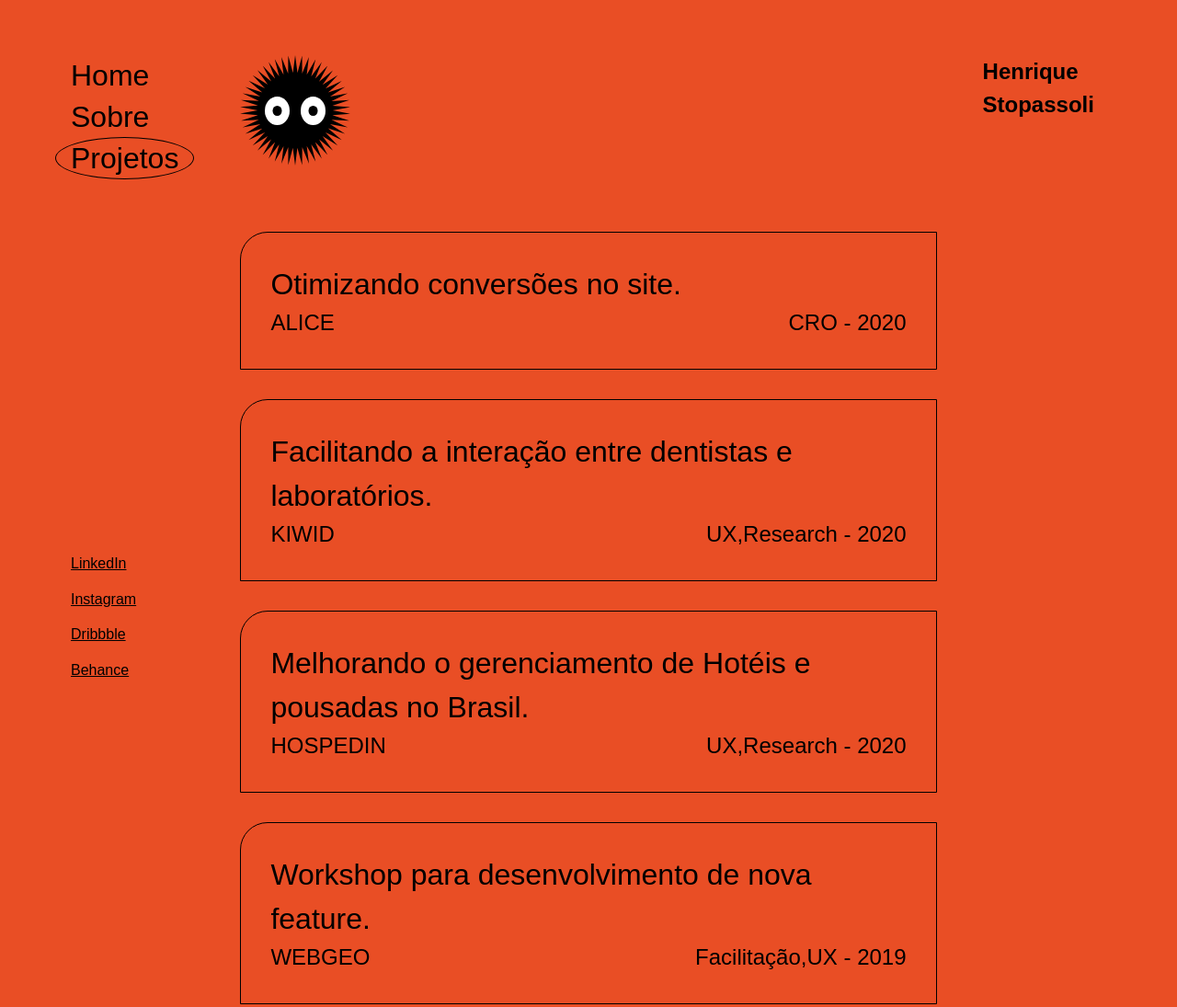
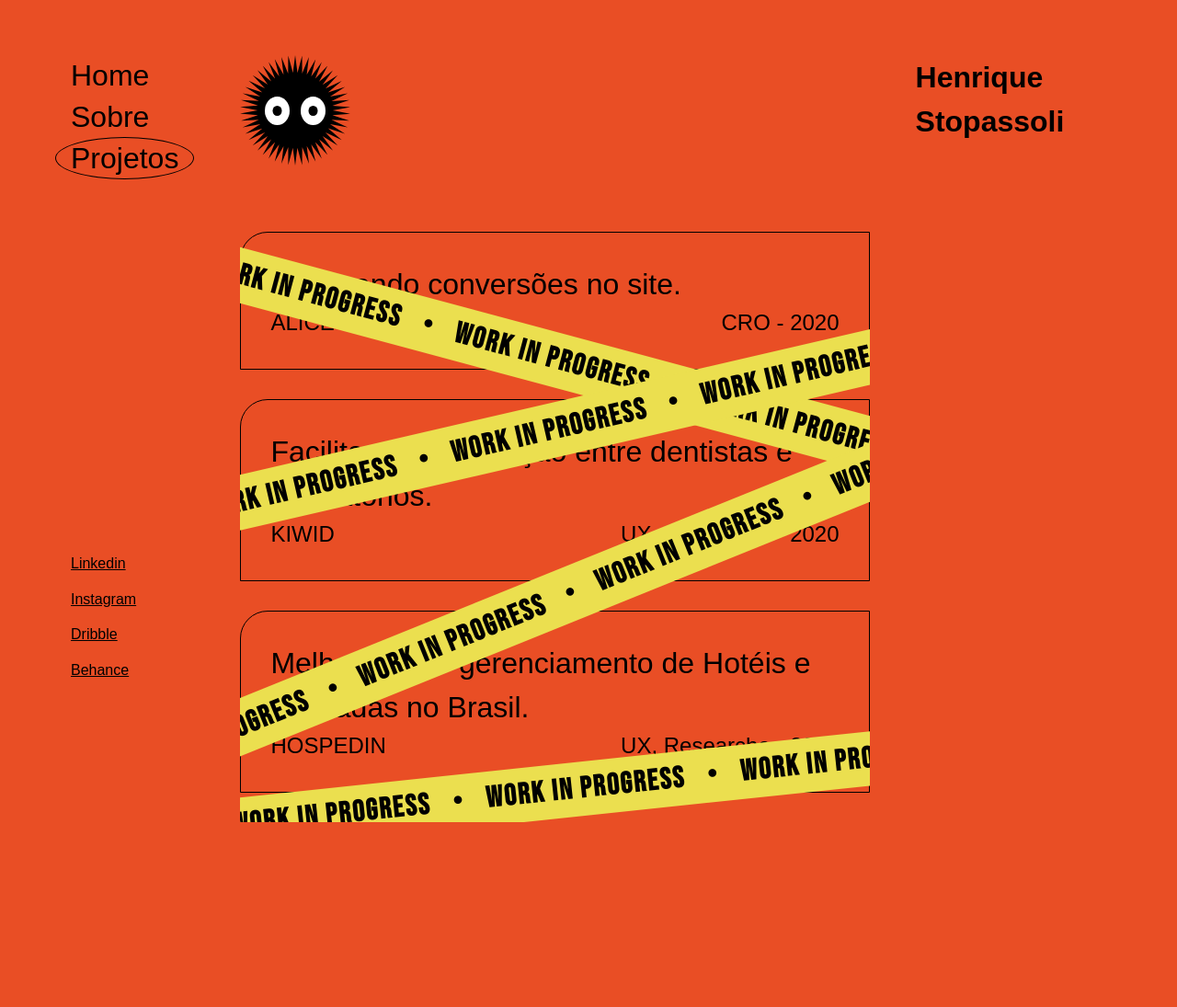
Before and after one commit to Stopassoli/portfolio, a plain HTML site: page projetos.html in a window 1280 px wide. Shown: the whole page at 92% size. After the commit the page ends 894 px from the top, so only its background shows below. Drawn offline with Linux system fonts and the light colour scheme; a web font is replaced by a local one.

Commit message:
Ajuste trabalhos

```diff
--- a/projetos.html
+++ b/projetos.html
@@ -1,33 +1,18 @@
 <!DOCTYPE html>
 <html lang="pt-br">
-
 	<head>
 		<meta charset="utf-8">
-		<meta name="viewport" content="width=device-width, initial-scale=1.0">
-		<title>Henrique Stopassoli | Product Designer</title>
-		<link rel="sortcut icon" href="favicon.png" type="image/x-icon"/>
+		<title>Henrique Stopassoli | UX Designer</title>
 
 		<link rel="stylesheet" type="text/css" href="style.css" media="screen" />
+
 		<link rel="stylesheet" type="text/css" href="flufe.css" media="screen" />
 
 		<link href="https://fonts.googleapis.com/css2?family=Trispace:wdth,wght@100,100;100,200;100,300;100,400;100,500;100,600;100,700;100,800;125,705;125,800&display=swap" rel="stylesheet">
 
-		<!-- Google Tag Manager -->
-		<script>(function(w,d,s,l,i){w[l]=w[l]||[];w[l].push({'gtm.start':
-		new Date().getTime(),event:'gtm.js'});var f=d.getElementsByTagName(s)[0],
-		j=d.createElement(s),dl=l!='dataLayer'?'&l='+l:'';j.async=true;j.src=
-		'https://www.googletagmanager.com/gtm.js?id='+i+dl;f.parentNode.insertBefore(j,f);
-		})(window,document,'script','dataLayer','GTM-W33K2LT');</script>
-		<!-- End Google Tag Manager -->
-
 	</head>
 
 	<body>
-
-		<!-- Google Tag Manager (noscript) -->
-		<noscript><iframe src="https://www.googletagmanager.com/ns.html?id=GTM-W33K2LT"
-		height="0" width="0" style="display:none;visibility:hidden"></iframe></noscript>
-		<!-- End Google Tag Manager (noscript) -->
 
 		<div class="container">
 
@@ -40,10 +25,10 @@
 
 
 				<ul class="redes">
-					<li><a target="_blank" href="https://www.linkedin.com/in/henrique-stopassoli-89205b99/">LinkedIn</a></li>
-					<li><a target="_blank" href="https://www.instagram.com/henriquestopassoli/">Instagram</a></li>
-					<li><a target="_blank" href="https://dribbble.com/stopassoli">Dribbble</a></li>
-					<li><a target="_blank" href="https://www.behance.net/henriquestabec">Behance</a></li>
+					<li><a href="">Linkedin</a></li>
+					<li><a href="">Instagram</a></li>
+					<li><a href="">Dribble</a></li>
+					<li><a href="">Behance</a></li>
 				</ul>
 			</div>
 
@@ -54,14 +39,66 @@
 					<span class="c-truth__eye c-truth__eye--left"></span>
 				</div>
 
-				<ul class="menu-mobile">
-					<li><a href="index.html">Home</a></li>
-					<li><a href="sobre.html">Sobre</a></li>
-					<li><a href="" class="active">Projetos</a></li>
+				<div style="position: relative;">
+
+					<div class="faixa faixa-1">
+					  <ul>
+					    <li>work in progress</li>
+					    <li>•</li>
+					    <li>work in progress</li>
+					    <li>•</li>
+					    <li>work in progress</li>
+					    <li>•</li>
+					    <li>work in progress</li>
+					    <li>•</li>
+					    <li>work in progress</li>
 					  </ul>
+					</div>
+
+					<div class="faixa faixa-2">
+					  <ul>
+					    <li>work in progress</li>
+					    <li>•</li>
+					    <li>work in progress</li>
+					    <li>•</li>
+					    <li>work in progress</li>
+					    <li>•</li>
+					    <li>work in progress</li>
+					    <li>•</li>
+					    <li>work in progress</li>
+					  </ul>
+					</div>
+
+					<div class="faixa faixa-3">
+					  <ul>
+					    <li>work in progress</li>
+					    <li>•</li>
+					    <li>work in progress</li>
+					    <li>•</li>
+					    <li>work in progress</li>
+					    <li>•</li>
+					    <li>work in progress</li>
+					    <li>•</li>
+					    <li>work in progress</li>
+					  </ul>
+					</div>
+
+					<div class="faixa faixa-4">
+					  <ul>
+					    <li>work in progress</li>
+					    <li>•</li>
+					    <li>work in progress</li>
+					    <li>•</li>
+					    <li>work in progress</li>
+					    <li>•</li>
+					    <li>work in progress</li>
+					    <li>•</li>
+					    <li>work in progress</li>
+					  </ul>
+					</div>
+
 
 					<ul class="card-projetos">
-
 						<li>
 							<span>Otimizando conversões no site.</span>
 							<br>
@@ -76,7 +113,7 @@
 							<br>
 							<small>
 								<span>KIWID</span>
-							<span>UX,Research - 2020</span>
+								<span>UX, Researche - 2020</span>
 							</small>
 						</li>
 
@@ -85,20 +122,12 @@
 							<br>
 							<small>
 								<span>HOSPEDIN</span>
-							<span>UX,Research - 2020</span>
+								<span>UX, Researche - 2020</span>
 							</small>
 						</li>
+					</ul>
 
-					<li>
-						<span>Workshop para desenvolvimento de nova feature.</span>
-						<br>
-						<small>
-							<span>WEBGEO</span>
-							<span>Facilitação,UX - 2019</span>
-						</small>
-					</li>
-
-				</ul>
+				</div>
 
 			</div>
 
--- a/style.css
+++ b/style.css
@@ -1,3 +1,5 @@
+@import url('https://fonts.googleapis.com/css2?family=Bebas+Neue&display=swap');
+
 *,
 *:after,
 *:before {
@@ -9,6 +11,7 @@
 html {
 	background: #E94E25;
 	color: #000000;
+	/*padding: 60px 60px 0px 60px;*/
 	padding: 0px 60px 0px 60px;
 	font-family: 'Trispace', sans-serif;
     height: 100%;
@@ -19,7 +22,6 @@ body {
     flex-direction: column;
     max-width: 1260px;
     margin: 0 auto;
-
     /*height: 100%;*/
 }
 
@@ -45,6 +47,8 @@ ul {
     display: flex;
     flex-direction: column;
     justify-content: space-between;
+
+    /*height: calc(100vh - 60px);*/
     height: 100vh;
     padding-top: 60px;
 
@@ -95,10 +99,10 @@ ul {
 
 .container .col2 {
 	position: relative;
-	/*min-width: 400px;*/
+	min-width: 400px;
 	overflow: hidden;
+
 	padding-top: 60px;
-	width: 100%;
 }
 
 .container .col2 .card {
@@ -107,6 +111,7 @@ ul {
 	border-radius: 30px 0 0 0;
 	border: 1px solid #000;
 	padding: 64px 56px;
+	/*margin-top: 72px;*/
 	margin-top: 192px;
 	height: 100%;
 }
@@ -166,7 +171,7 @@ ul {
 }
 
 .container .col2 ul.card-projetos li:hover {
-	cursor: pointer;
+	/*cursor: pointer;*/
 }
 
 .container .col2 ul.card-projetos li > span {
@@ -184,13 +189,60 @@ ul {
 }
 
 
+.faixa {
+	width: 1500px;
+    display: block;
+    background: #EBDF4F;
+    position: absolute;
+}
+
+.faixa.faixa-1 {
+	transform: rotate(15deg);
+	left: -70px;
+	top: 200px;
+}
+
+.faixa.faixa-2 {
+	transform: rotate(-13deg);
+	left: -70px;
+	top: 108px;
+}
+
+.faixa.faixa-3 {
+    transform: rotate(-22deg);
+    left: -450px;
+    top: 388px;
+}
+
+.faixa.faixa-4 {
+    transform: rotate(-6deg);
+    left: -300px;
+    top: 568px;
+}
+
+.faixa ul li {
+  font-size: 32px;
+  font-family: 'Bebas Neue', cursive;
+  letter-spacing: 2px;
+  display: inline-block;
+  margin: 10px;
+  font-weight: 600;
+}
+
+
+
+
+
+
 .container .col3 {
-	font-size: 24px;
+	font-size: 32px;
 	line-height: 150%;
 	font-weight: 900;
 	padding-left: 50px;
+
     height: 100vh;
 	padding-top: 60px;
+	position: -webkit-sticky;
 	position: sticky;
 	top: 0;
 }
@@ -199,74 +251,3 @@ ul {
 	position: fixed;
 	z-index: -1;
 }
-
-
-.menu-mobile {
-	display: none;
-}
-
-@media screen and (max-width: 576px) {
-
-	html {
-		padding: 0px 16px 0px 16px;
-	}
-
-	.c-truth {
-		right: 32px;
-		position: absolute;
-	}
-
-	.container .col1 {
-		display: none;
-	}
-
-	.menu-mobile{
-		display: block;
-		font-size: 24px;
-		display: flex;
-		flex-direction: column;
-    }
-
-	.menu-mobile li {
-		list-style: none;
-		line-height: 140%;
-		font-size: 24px;
-		font-weight: 600;
-		margin-bottom: 8px;
-	}
-
-    .menu-mobile li a {
-		color: #000000;
-		text-decoration: none;
-		border: 1px solid rgba(0,0,0,0);
-		border-radius: 100%;
-		padding: 4px 16px;
-		font-weight: 300;
-    }
-
-
-    .menu-mobile li a.active {
-		border: 1px solid #000000;
-		border-radius: 100%;
-		padding: 4px 16px;
-	}
-
-	.container .col2 .card,
-	.container .col2 ul.card-projetos {
-		margin-top: 40px;
-	}
-
-	.container .col2 .card {
-		padding: 40px 32px;
-	}
-
-	.container .col2 .card p {
-		font-size: 16px;
-	}
-
-
-	.container .col3 {
-		display: none;
-	}
-
-}
```
Also changed, not shown: index.html (+4 -26 lines), sobre.html (+8 -28 lines). Lines whose indentation alone changed are shown as unchanged.
